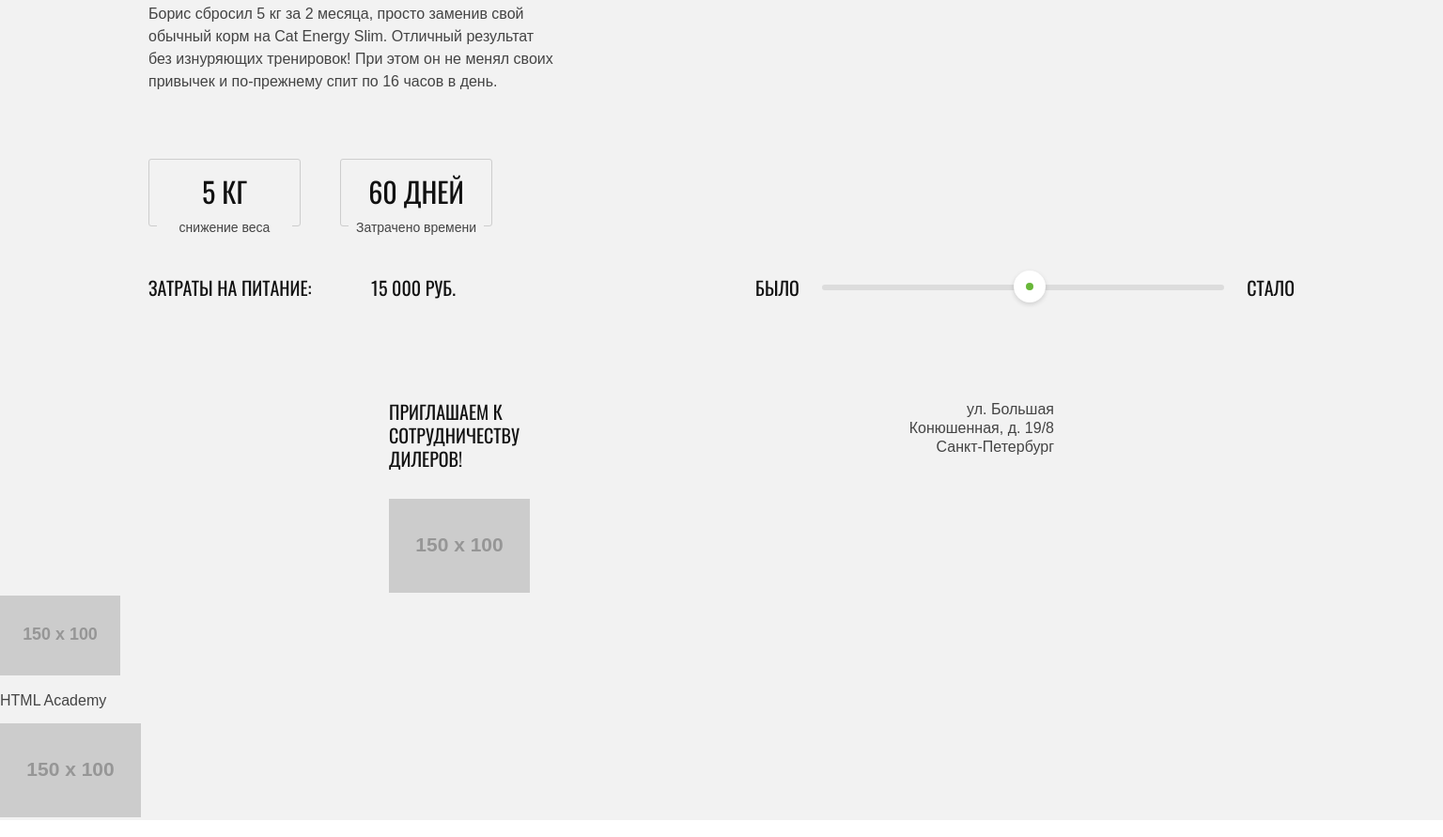
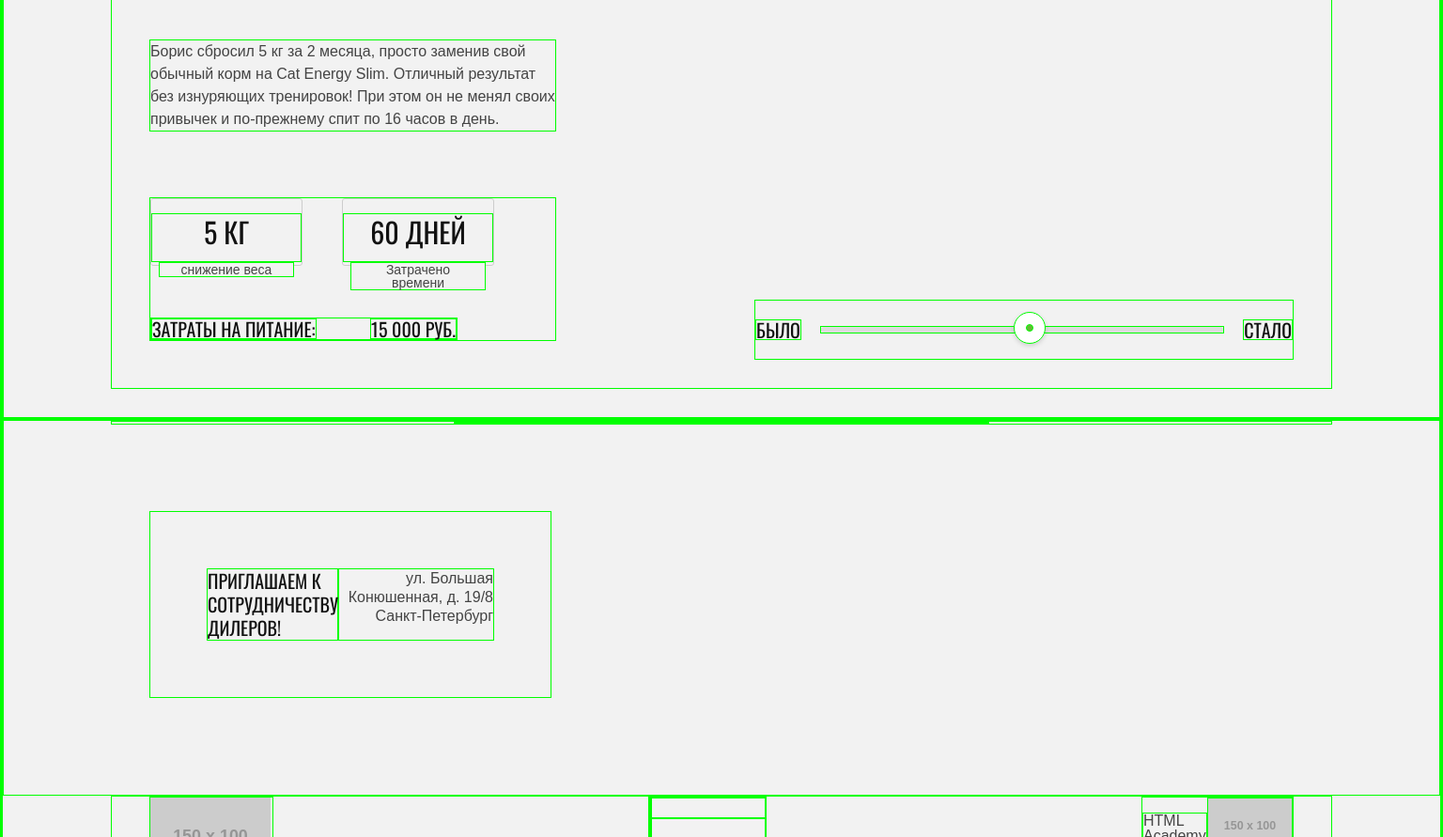
Before and after one commit to DrannikovVladimir/382731-cat-energy-16, a website: page source/index.html in a window 1536 px wide. Shown: the part 1909-2800 px from the top of the page at 94% size. Drawn offline with nearby package versions, Linux system fonts and the light colour scheme; files that its build step writes are made by us from their sources; placeholder pictures from the web are drawn by us.

Commit message:
Сделал вёрстку крупных сеточных блоков главной страницы

```diff
--- a/source/index.html
+++ b/source/index.html
@@ -115,17 +115,17 @@
 
     <footer class="page-footer">
       <section class="page-footer__contacts contacts">
+        <div class="contacts__contaner">
           <div class="contacts__wrapper">
             <h2 class="visually-hidden">Контакты</h2>
             <div class="contacts__address-wrapper">
               <p class="contacts__slogan">приглашаем к сотрудничеству дилеров!</p>
-            <address class="contacts__address">ул. Большая Конюшенная, д. 19/8<span class="contacts__address--block"></span>Санкт-Петербург</address>
+              <address class="contacts__address">ул. Большая Конюшенная, д. 19/8 Санкт-Петербург</address>
             </div>
-          <div class="contacts__map-wrapper">
-            <img class="contacts__map" src="http://placehold.it/150x100" alt="ул. Большая Конюшенная, д. 19/8 Санкт-Петербург">
           </div>
         </div>
       </section>
+      <div class="page-footer__wrapper">
         <a class="page-footer__logo-link">
           <img class="page-footer__logo-img" src="http://placehold.it/150x100" alt="Логотип" width="128" height="24">
         </a>
@@ -153,6 +153,7 @@
             <span class="visually-hidden">Профессиональный HTML и CSS уровень 2</span>
           </a>
         </div>
+      </div>
     </footer>
   </body>
 </html>
--- a/source/sass/blocks/compare.scss
+++ b/source/sass/blocks/compare.scss
@@ -266,7 +266,7 @@
 
   .compare__control-wrapper {
     position: absolute;
-    bottom: -20px;
+    bottom: 30px;
     right: 40px;
   }
 }
--- a/source/sass/blocks/contacts.scss
+++ b/source/sass/blocks/contacts.scss
@@ -1,7 +1,13 @@
+.contacts {
+  height: 476px;
+}
+
 .contacts__wrapper {
   width: 320px;
   margin: 0 auto;
   padding: 0 20px;
+
+  background-color: $basic-color;
 }
 
 .contacts__address-wrapper {
@@ -24,14 +30,24 @@
 }
 
 @media (min-width: 768px) {
+  .contacts {
+    height: 598px;
+  }
+
   .contacts__wrapper {
     width: 768px;
     padding: 0 30px;
+
+    background-color: $basic-color;
   }
 
   .contacts__slogan {
     font-size: 20px;
     line-height: 25px;
+  }
+
+  .contacts__address-wrapper {
+    padding: 70px 0;
   }
 
   .contacts__address {
@@ -46,3 +62,29 @@
     }
   }
 }
+
+@media (min-width: 1300px) {
+  .contacts {
+    height: 400px;
+  }
+
+  .contacts__contaner {
+    position: relative;
+
+    width: 1300px;
+    padding: 0 40px;
+    margin: 0 auto;
+  }
+
+  .contacts__wrapper {
+    width: 570px;
+  }
+
+  .contacts__address-wrapper {
+    position: absolute;
+    top: 95px;
+    left: 40px;
+
+    padding: 60px;
+  }
+}
--- a/source/sass/blocks/page-footer.scss
+++ b/source/sass/blocks/page-footer.scss
@@ -1,3 +1,9 @@
+.page-footer__wrapper {
+  width: 320px;
+  margin: 0 auto;
+  padding: 0 20px;
+}
+
 .page-footer__logo-link {
   &:hover,
   &:focus {
@@ -22,3 +28,37 @@
     opacity: 0.3;
   }
 }
+
+.page-footer__bottom {
+  display: flex;
+  justify-content: space-between;
+}
+
+@media (min-width: 768px) {
+  .page-footer__wrapper {
+    display: flex;
+    justify-content: space-between;
+
+    width: 768px;
+    padding: 0 30px;
+  }
+
+  .page-footer__logo-link {
+    width: 132px;
+  }
+
+  .page-footer__social {
+    width: 126px;
+  }
+
+  .page-footer__bottom {
+    width: 162px;
+  }
+}
+
+@media (min-width: 1300px) {
+  .page-footer__wrapper {
+    width: 1300px;
+    padding: 0 40px;
+  }
+}
--- a/source/sass/global.scss
+++ b/source/sass/global.scss
@@ -28,6 +28,7 @@
 *::before,
 *::after {
   box-sizing: inherit;
+  border: 1px solid lime;
 }
 
 body {
```
Lines whose indentation alone changed are shown as unchanged.
